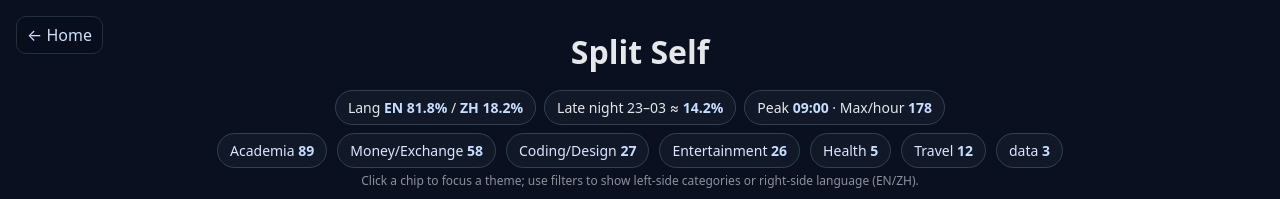
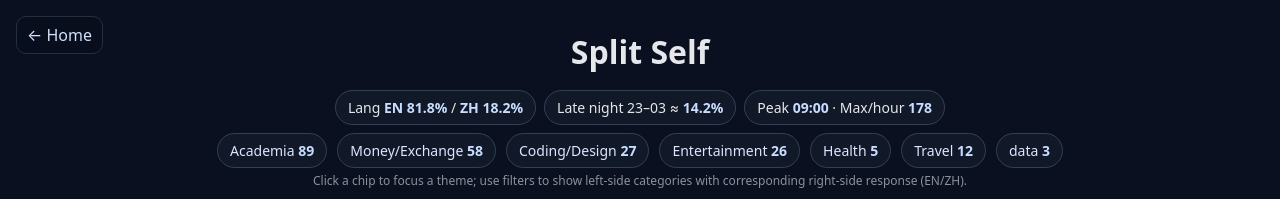
Before and after one commit to RachelH1213/Studio25fall-first-project, a plain HTML site: page slider.html in a window 1280 px wide. Shown: the top 199 px of the page. Drawn offline with Linux system fonts and the light colour scheme.

Commit message:
words change

```diff
--- a/slider.html
+++ b/slider.html
@@ -218,7 +218,7 @@ body[data-filter] .label[data-show="1"]{opacity:1 !important; filter:none}
     <button class="seg" data-right="EN">EN</button>
     <button class="seg" data-right="ZH">ZH</button>
   </div> -->
-  <p class="hint">Click a chip to focus a theme; use filters to show left-side categories or right-side language (EN/ZH).</p>
+  <p class="hint">Click a chip to focus a theme; use filters to show left-side categories with corresponding right-side response (EN/ZH).</p>
 
   <!-- ✅ 滑杆移入舞台内，居中悬浮，附带 Waze 文案 -->
   <div class="stage">
```
